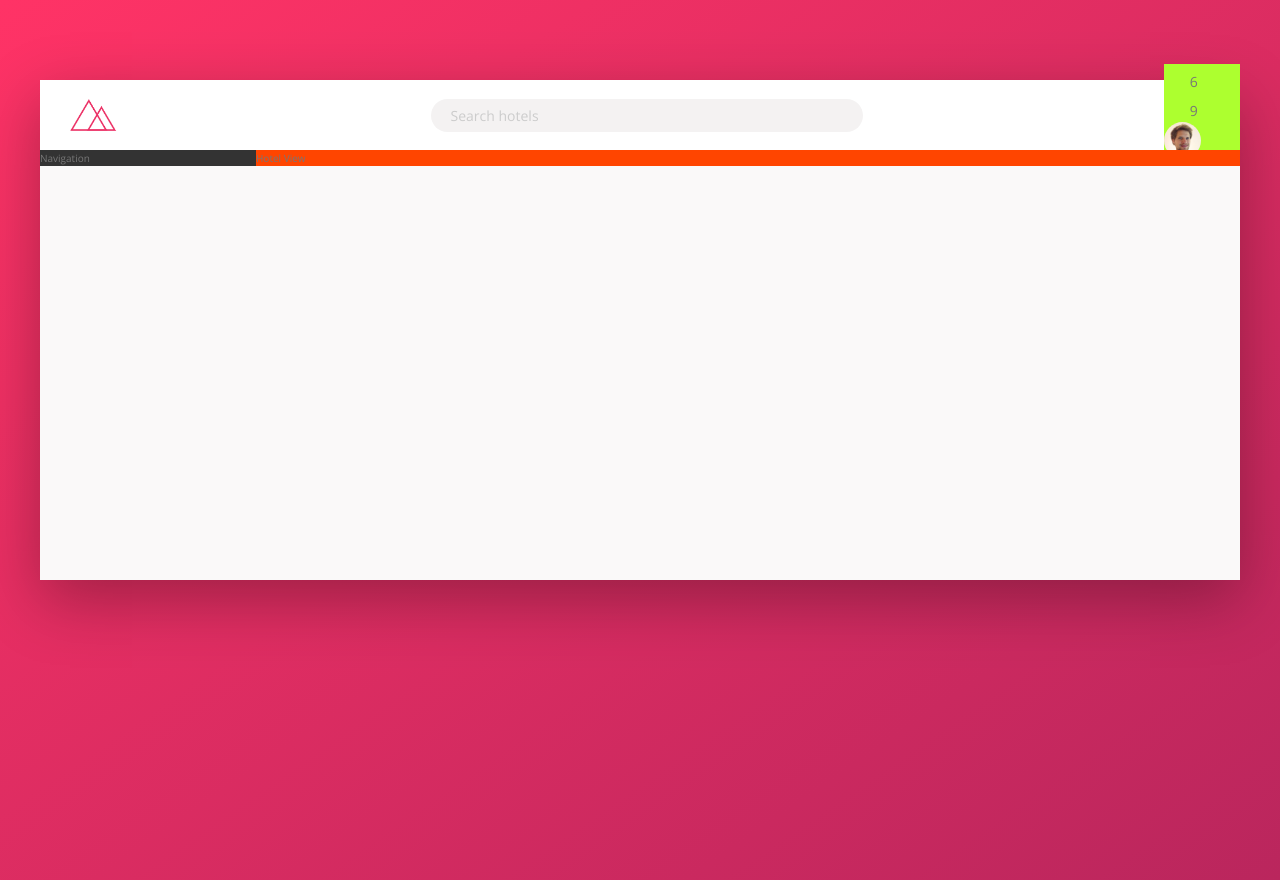
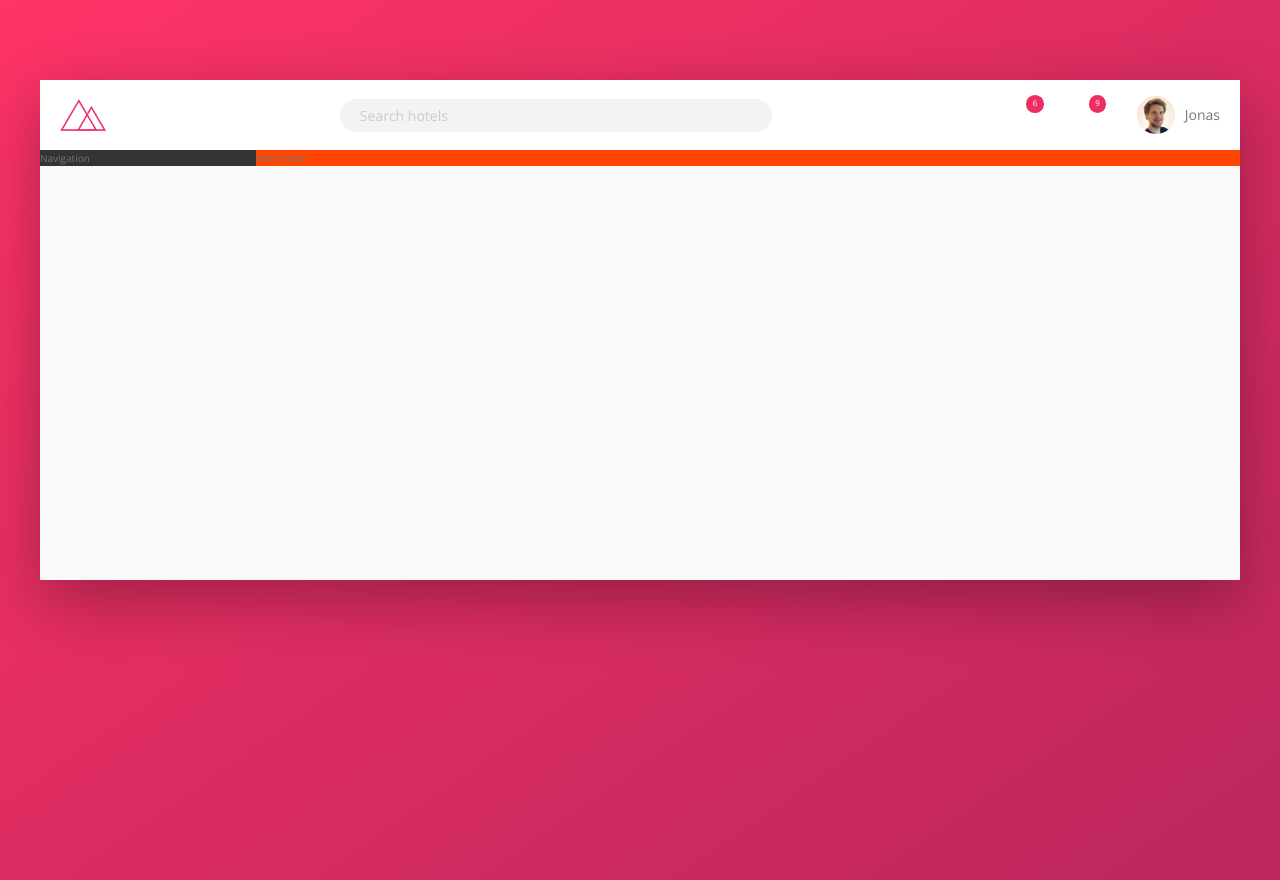
Before and after one commit to Osornio8/Trillo, a website: page index.html in a window 1280 px wide. Drawn offline with nearby package versions, Linux system fonts and the light colour scheme.

Commit message:
Building the Header - Part 3

```diff
--- a/sass/_components.scss
+++ b/sass/_components.scss
@@ -2,7 +2,7 @@
 // LOGO
 .logo {
     height: 3.25rem;
-    margin-left: 3rem;
+    margin-left: 2rem;
 }
 
 ///////////////////////////////////
@@ -65,23 +65,53 @@
 ///////////////////////////////////
 // USER NAV
 .user-nav {
-    background-color: greenyellow;
+    align-self: stretch;
 
-    &__icon-box {}
+    display: flex;
+    align-items: center;
+
+    &>* {
+        padding: 0 2rem;
+        cursor: pointer;
+        height: 100%;
+
+        display: flex;
+        align-items: center;
+    }
+
+    &>*:hover {
+        background-color: var(--color-grey-light-2);
+    }
+
+    &__icon-box {
+        position: relative;
+    }
 
     &__icon {
         height: 2.25rem;
         width: 2.25rem;
+        fill: var(--color-grey-dark-2);
     }
 
-    &__notification {}
+    &__notification {
+        font-size: .8rem;
+        height: 1.75rem;
+        width: 1.75rem;
+        border-radius: 50%;
+        background-color: var(--color-primary);
+        color: #fff;
+        position: absolute;
+        top: 1.5rem;
+        right: 1.1rem;
 
-    &__user {}
+        display: flex;
+        justify-content: center;
+        align-items: center;
+    }
 
     &__user-photo {
         height: 3.75rem;
         border-radius: 50%;
+        margin-right: 1rem;
     }
-
-    &__user-name {}
 }
```
Also changed, not shown: css/style.css.
